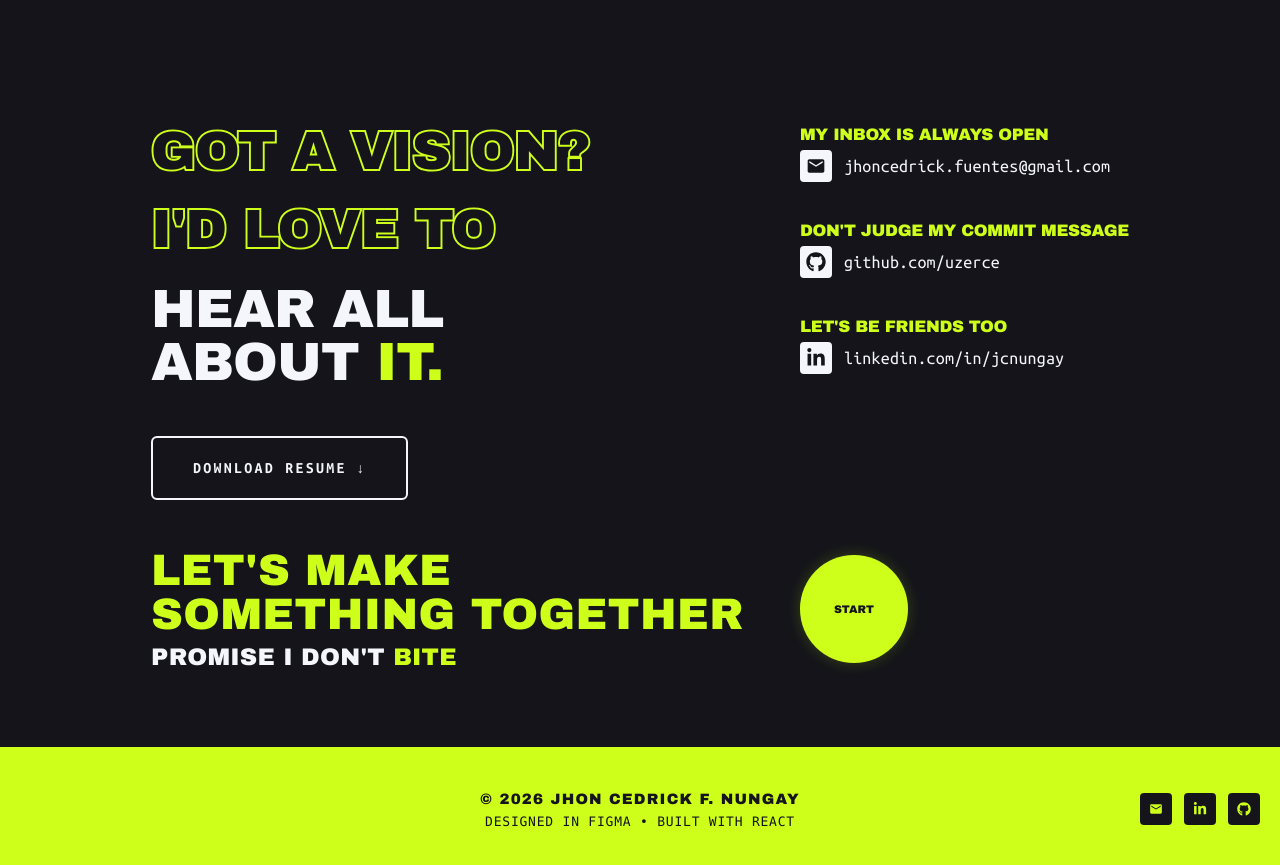
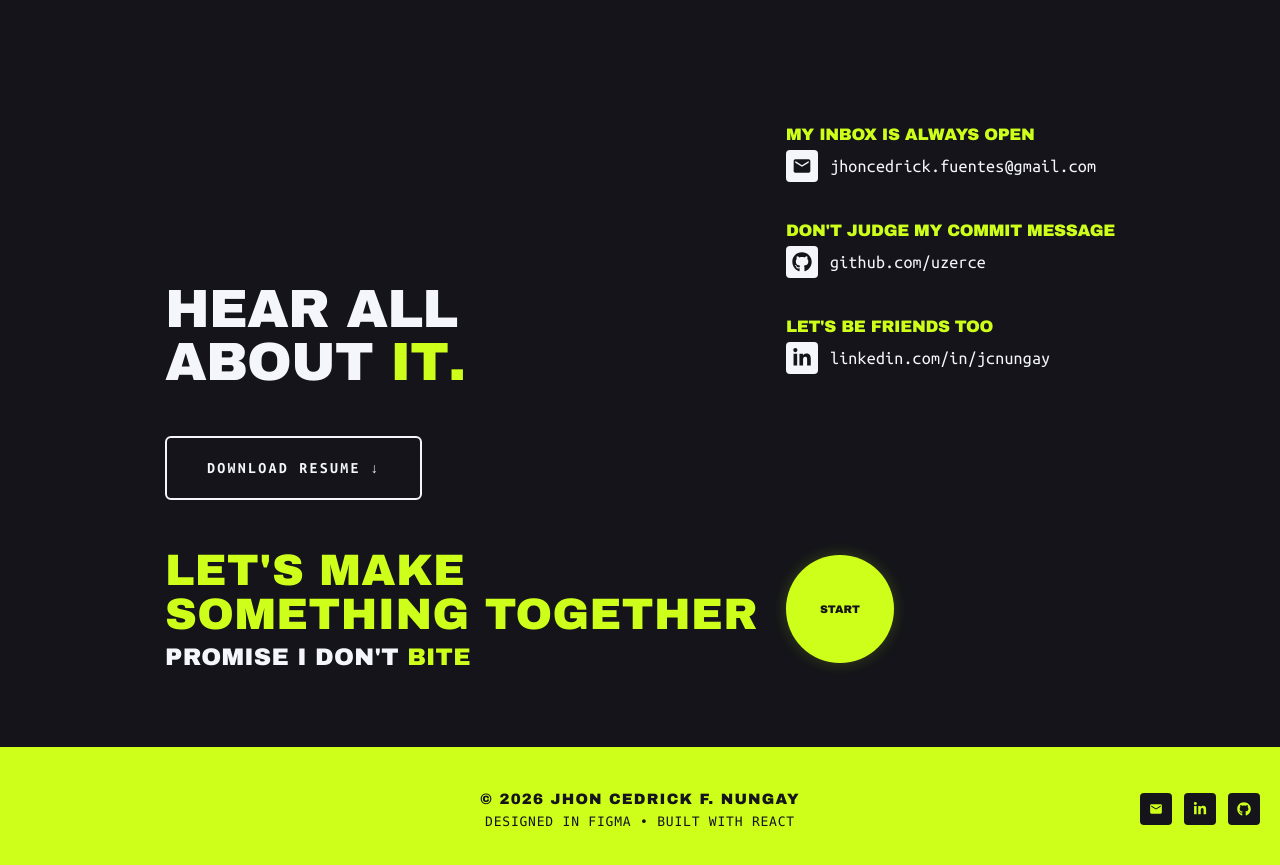
Before and after one commit to uzercedrick/portfolio, a Next.js app: page / in a window 1280 px wide. Shown: the part 3080-3945 px from the top of the page. Built offline with nearby package versions, Linux system fonts and the light colour scheme; a web font is replaced by a local one.

Commit message:
adjusted

```diff
--- a/app/components/Contact.tsx
+++ b/app/components/Contact.tsx
@@ -19,6 +19,56 @@ type ContactProps = {
   onOpenForm?: () => void;
   onCloseForm?: () => void;
 };
+
+/**
+ * Renders a line of text as individually-animated <span> characters.
+ * `segments` lets you mix colors and insert line breaks while keeping
+ * a single continuous stagger sequence across the whole line.
+ */
+type TypedSegment = { text: string; color?: string } | { break: true };
+
+function TypedLine({
+  segments,
+  className,
+  style,
+  inView,
+  charDelay = 0.028,
+  startDelay = 0,
+}: {
+  segments: TypedSegment[];
+  className?: string;
+  style?: React.CSSProperties;
+  inView: boolean;
+  charDelay?: number;
+  startDelay?: number;
+}) {
+  let counter = 0;
+  return (
+    <motion.h3 className={className} style={style}>
+      {segments.map((seg, si) => {
+        if ("break" in seg) return <br key={`br-${si}`} />;
+        return seg.text.split("").map((char, ci) => {
+          const idx = counter++;
+          return (
+            <motion.span
+              key={`${si}-${ci}`}
+              initial={{ opacity: 0 }}
+              animate={inView ? { opacity: 1 } : { opacity: 0 }}
+              transition={{ duration: 0.01, delay: startDelay + idx * charDelay }}
+              style={{
+                display: "inline-block",
+                color: seg.color,
+                whiteSpace: char === " " ? "pre" : "normal",
+              }}
+            >
+              {char}
+            </motion.span>
+          );
+        });
+      })}
+    </motion.h3>
+  );
+}
 
 export default function Contact({ isFormOpen, onOpenForm, onCloseForm }: ContactProps) {
   const ref = useRef<HTMLElement>(null);
@@ -83,37 +133,57 @@ export default function Contact({ isFormOpen, onOpenForm, onCloseForm }: Contact
         <div className="contact-grid">
 
           <div className="contact-heading">
-            <motion.h3
-              initial={{ opacity: 0, y:28 }}
-              animate={inView ? { opacity: 1, y: 0 } : {}}
-              transition={{ duration: 0.65, delay: 0.06, ease: E }}
+            <TypedLine
+              inView={inView}
               className="contact-outline"
-              data-text="GOT A VISION?"
-              style={{ fontSize: "clamp(36px, 4.2vw, 56px)", lineHeight: 0.98, letterSpacing: "-0.015em", margin: 0 }}
-            >
-              GOT A VISION?
-            </motion.h3>
+              style={{
+                fontSize: "clamp(36px, 4.2vw, 56px)",
+                lineHeight: 0.98,
+                letterSpacing: "-0.015em",
+                margin: 0,
+                width: "max-content",
+                maxWidth: "100%",
+              }}
+              startDelay={0.06}
+              segments={[{ text: "GOT A VISION?" }]}
+            />
 
-            <motion.h3
-              initial={{ opacity: 0, y: 28 }}
-              animate={inView ? { opacity: 1, y: 0 } : {}}
-              transition={{ duration: 0.65, delay: 0.1, ease: E }}
+            <TypedLine
+              inView={inView}
               className="contact-outline"
-              data-text="I'D LOVE TO"
-              style={{ fontSize: "clamp(36px, 4.2vw, 56px)", lineHeight: 0.98, letterSpacing: "-0.015em", margin: "0.1em 0 0.12em" }}
-            >
-              I&apos;D LOVE TO
-            </motion.h3>
+              style={{
+                fontSize: "clamp(36px, 4.2vw, 56px)",
+                lineHeight: 0.98,
+                letterSpacing: "-0.015em",
+                margin: "0.1em 0 0.12em",
+                width: "max-content",
+                maxWidth: "100%",
+              }}
+              startDelay={0.06 + "GOT A VISION?".length * 0.028 + 0.08}
+              segments={[{ text: "I'D LOVE TO" }]}
+            />
 
-            <motion.h3
-              initial={{ opacity: 0, y: 28 }}
-              animate={inView ? { opacity: 1, y: 0 } : {}}
-              transition={{ duration: 0.65, delay: 0.18, ease: E }}
+            <TypedLine
+              inView={inView}
               className="fd"
-              style={{ color: "#F5F6FC", fontSize: "clamp(36px, 4.2vw, 56px)", lineHeight: 0.98, letterSpacing: "-0.015em", marginBottom: "28px" }}
-            >
-                HEAR ALL<br />ABOUT <span style={{ color: "#CEFF1A" }}>IT.</span>
-            </motion.h3>
+              style={{
+                color: "#F5F6FC",
+                fontSize: "clamp(36px, 4.2vw, 56px)",
+                lineHeight: 0.98,
+                letterSpacing: "-0.015em",
+                marginBottom: "28px",
+              }}
+              startDelay={
+                0.06 + "GOT A VISION?".length * 0.028 + 0.08 +
+                "I'D LOVE TO".length * 0.028 + 0.08
+              }
+              segments={[
+                { text: "HEAR ALL", color: "#F5F6FC" },
+                { break: true },
+                { text: "ABOUT ", color: "#F5F6FC" },
+                { text: "IT.", color: "#CEFF1A" },
+              ]}
+            />
 
             <motion.button
               type="button"
@@ -329,7 +399,7 @@ export default function Contact({ isFormOpen, onOpenForm, onCloseForm }: Contact
           display: grid;
           grid-template-columns: max-content max-content;
           justify-content: center;
-          column-gap: clamp(32px, 5vw, 56px);
+          column-gap: clamp(16px, 2.5vw, 28px);
           row-gap: clamp(32px, 4vw, 48px);
         }
 
```
